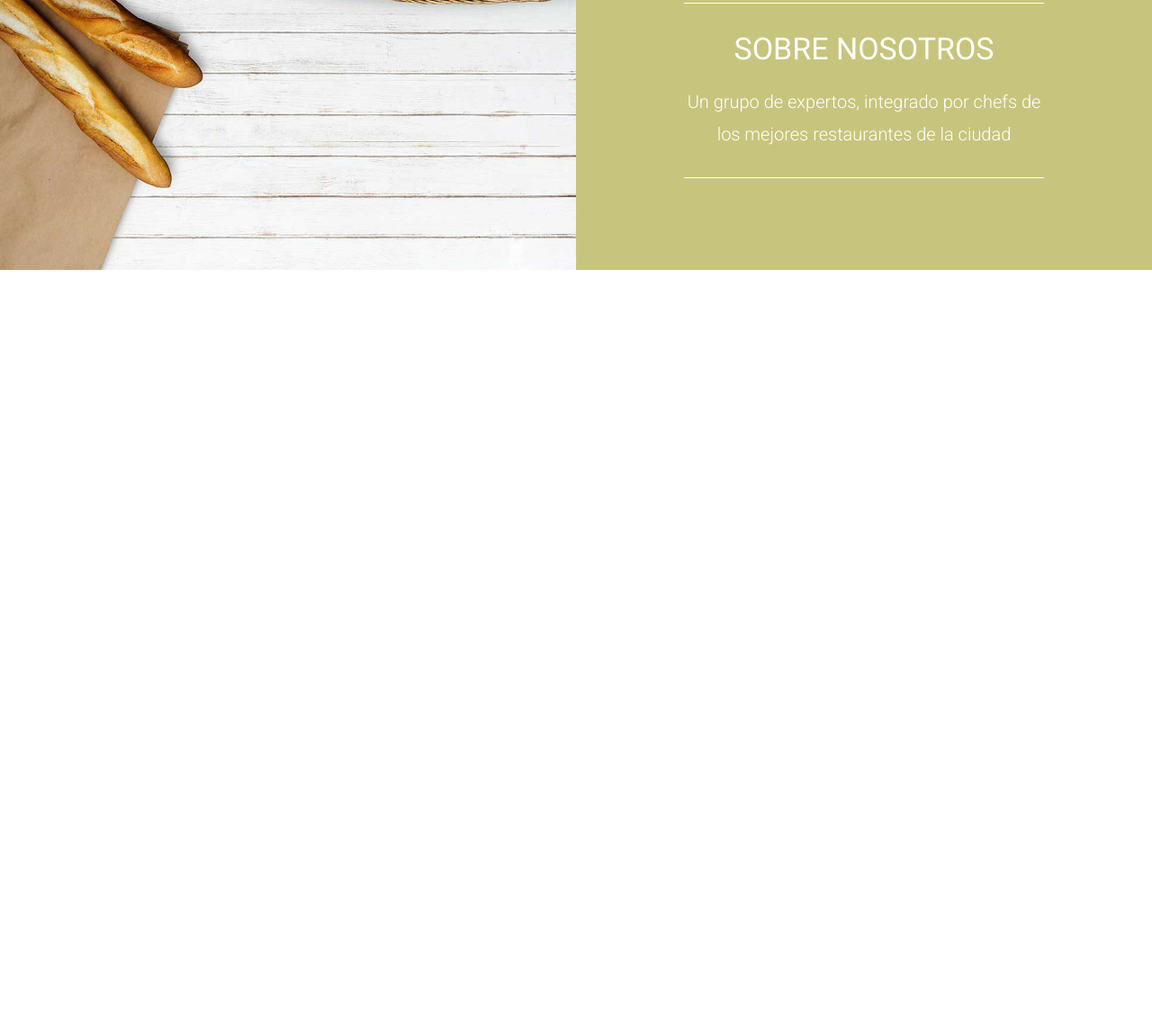
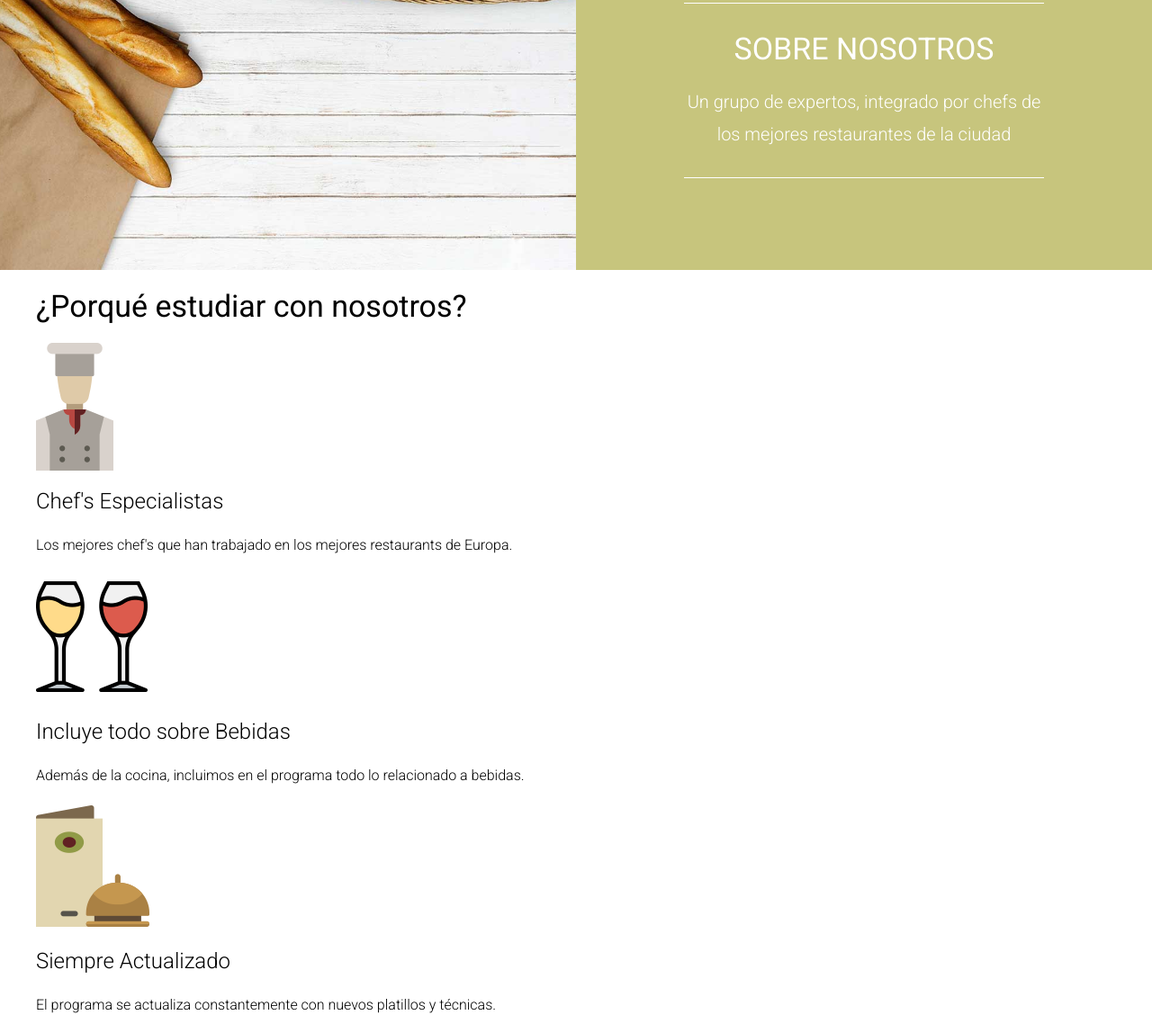
Before and after one commit to jimmy-bustillo/escuelaCocina, a website: page index.html in a window 1280 px wide. Shown: the part 711-1859 px from the top of the page at 90% size. Before the commit the page ends 1011 px from the top, so only its background shows below. Drawn offline with nearby package versions, Linux system fonts and the light colour scheme; files that its build step writes are made by us from their sources; files whose address does not match are found by name.

Commit message:
agrega la sección de nosotros

```diff
--- a/index.html
+++ b/index.html
@@ -55,5 +55,53 @@
         <div class="bloque"></div>
       </div>
     </section>
+
+    <section class="nosotros contenedor">
+      <h2 class="nosotros__heading">¿Porqué estudiar con nosotros?</h2>
+
+      <div class="nosotros__grid">
+        <div class="nosotros__bloque">
+          <img
+            class="nosotros__imagen"
+            src="build/img/icono_chef.png"
+            alt="imagen icono"
+          />
+          <h3 class="nosotros__bloque-heading">Chef's Especialistas</h3>
+          <p class="nosotros__bloque-texto">
+            Los mejores chef's que han trabajado en los mejores restaurants de
+            Europa.
+          </p>
+        </div>
+        <!-- .nosotros__bloque -->
+
+        <div class="nosotros__bloque">
+          <img
+            class="nosotros__imagen"
+            src="build/img/icono_vino.png"
+            alt="imagen icono"
+          />
+          <h3 class="nosotros__bloque-heading">Incluye todo sobre Bebidas</h3>
+          <p class="nosotros__bloque-texto">
+            Además de la cocina, incluimos en el programa todo lo relacionado a
+            bebidas.
+          </p>
+        </div>
+        <!-- .nosotros__bloque -->
+
+        <div class="nosotros__bloque">
+          <img
+            class="nosotros__imagen"
+            src="build/img/icono_menu.png"
+            alt="imagen icono"
+          />
+          <h3 class="nosotros__bloque-heading">Siempre Actualizado</h3>
+          <p class="nosotros__bloque-texto">
+            El programa se actualiza constantemente con nuevos platillos y
+            técnicas.
+          </p>
+        </div>
+        <!-- .nosotros__bloque -->
+      </div>
+    </section>
   </body>
 </html>
```
